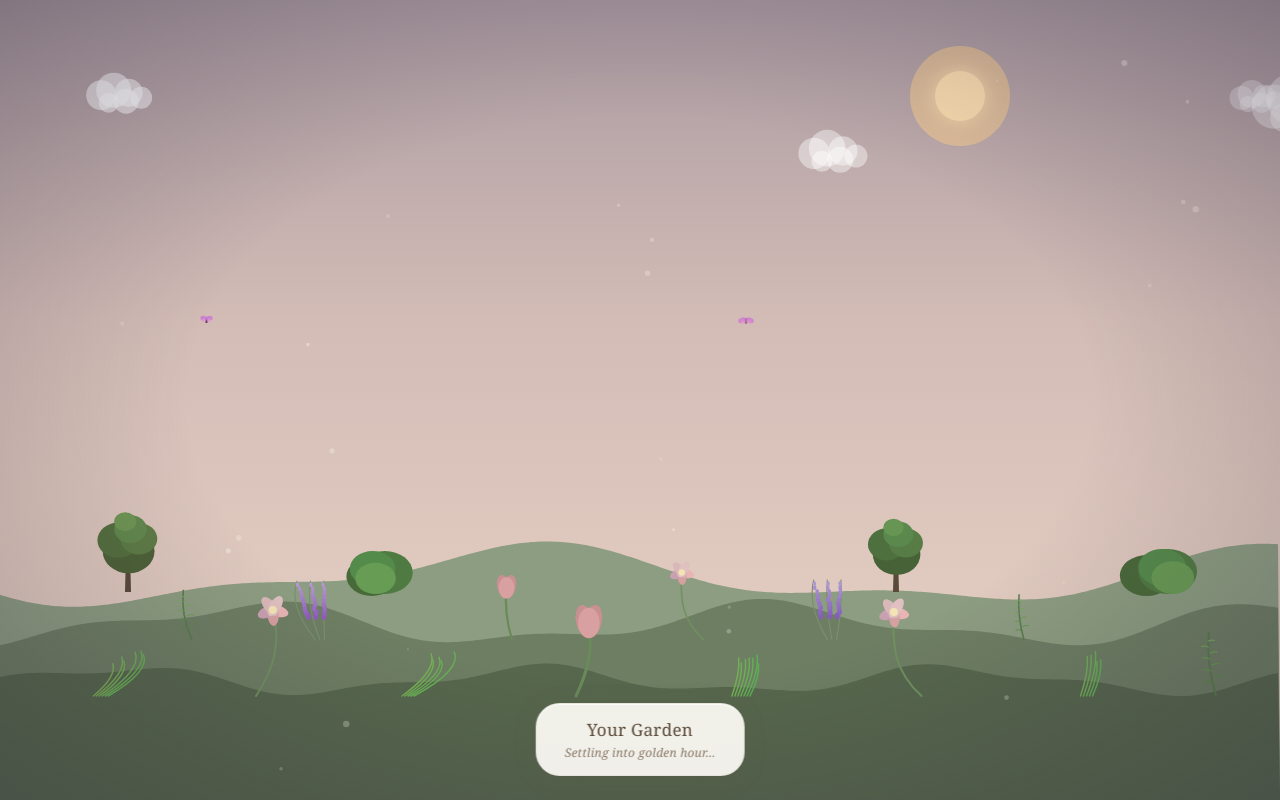
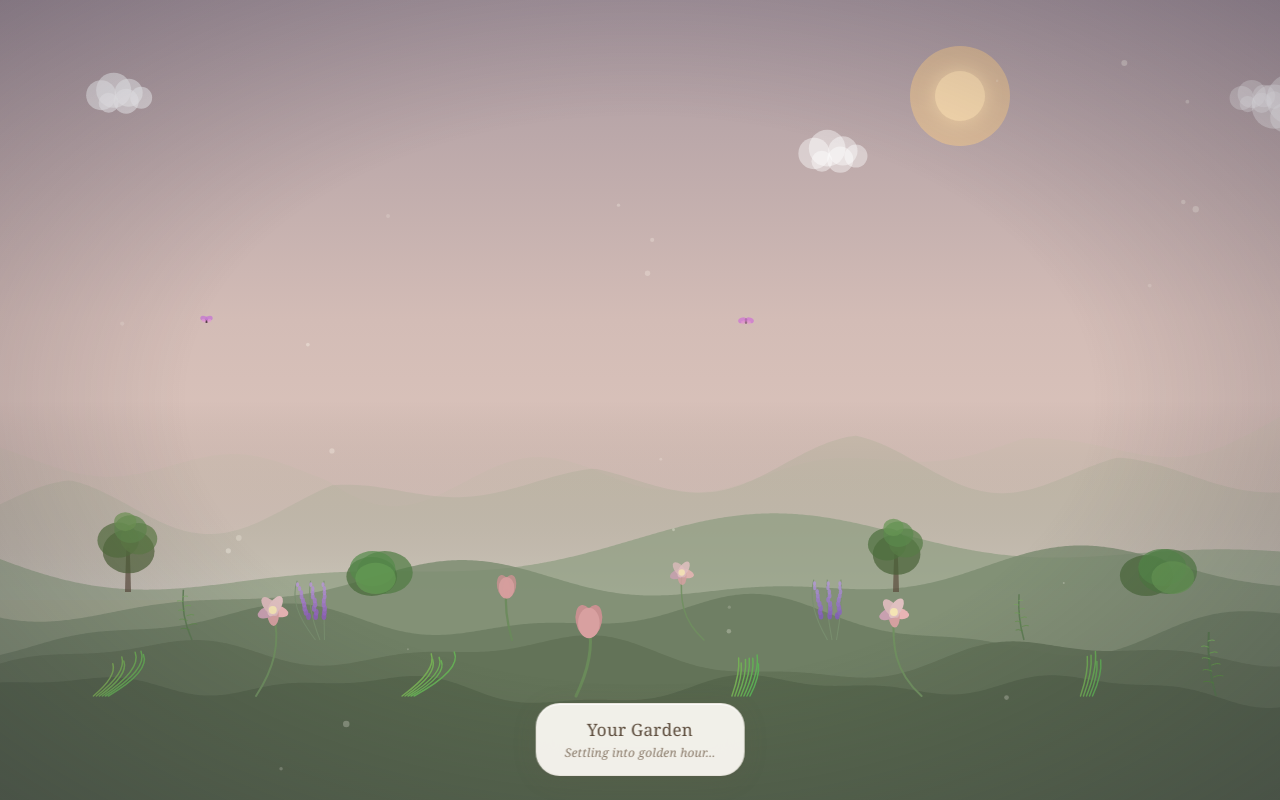
Before and after one commit to heavyriddie/hushful-garden, a plain HTML site: page index.html in a window 1280 px wide. Drawn offline with Linux system fonts and the light colour scheme.

Commit message:
Add deeper parallax layers with distant mountains and atmospheric perspective

```diff
--- a/index.html
+++ b/index.html
@@ -334,7 +334,11 @@
                 const sway = Math.sin(time * this.swaySpeed + this.swayOffset) * this.swayAmount;
                 const scale = this.getLayerScale();
 
+                // Atmospheric perspective - far layers are slightly faded
+                const layerOpacity = [0.7, 0.85, 1][this.layer] || 1;
+
                 ctx.save();
+                ctx.globalAlpha = layerOpacity;
                 ctx.translate(this.x, this.groundY);
                 ctx.scale(scale, scale);
 
@@ -746,30 +750,83 @@
             ctx.restore();
         }
 
-        function drawHills(ctx, palette, time) {
-            // Far hills
-            drawHillLayer(ctx, height * 0.72, palette.groundFar, 0.008, 25, time * 0.1);
+        function drawHills(ctx, palette, time, timeOfDay) {
+            const isNight = timeOfDay < 0.25 || timeOfDay > 0.8;
+
+            // Distant mountains - very faded silhouettes
+            const mountainColor = isNight
+                ? 'rgba(60, 55, 80, 0.4)'
+                : lerpColor(palette.skyBottom, palette.groundFar, 0.3);
+            drawMountainSilhouette(ctx, height * 0.55, mountainColor, 0.003, 60, time * 0.02, 0.35);
+            drawMountainSilhouette(ctx, height * 0.60, lerpColor(mountainColor, palette.groundFar, 0.3), 0.004, 45, time * 0.03 + 1, 0.45);
+
+            // Atmospheric haze layer behind far hills
+            const hazeGradient = ctx.createLinearGradient(0, height * 0.5, 0, height * 0.75);
+            hazeGradient.addColorStop(0, 'transparent');
+            hazeGradient.addColorStop(1, isNight ? 'rgba(42, 36, 56, 0.3)' : 'rgba(200, 210, 220, 0.25)');
+            ctx.fillStyle = hazeGradient;
+            ctx.fillRect(0, height * 0.5, width, height * 0.25);
+
+            // Far hills - most faded, slow parallax, gentle waves
+            drawHillLayer(ctx, height * 0.68, palette.groundFar, 0.006, 30, time * 0.05, 0.7);
+
+            // Mid-far hills
+            const midFarColor = lerpColor(palette.groundFar, palette.groundMid, 0.5);
+            drawHillLayer(ctx, height * 0.73, midFarColor, 0.009, 22, time * 0.08 + 0.5, 0.85);
+
             // Mid hills
-            drawHillLayer(ctx, height * 0.78, palette.groundMid, 0.012, 18, time * 0.15 + 1);
-            // Near ground
-            drawHillLayer(ctx, height * 0.85, palette.groundNear, 0.015, 12, time * 0.2 + 2);
+            drawHillLayer(ctx, height * 0.78, palette.groundMid, 0.012, 18, time * 0.12 + 1.2, 0.92);
+
+            // Near-mid hills
+            const nearMidColor = lerpColor(palette.groundMid, palette.groundNear, 0.5);
+            drawHillLayer(ctx, height * 0.82, nearMidColor, 0.014, 14, time * 0.16 + 2, 0.96);
+
+            // Near ground - sharpest, fastest parallax
+            drawHillLayer(ctx, height * 0.86, palette.groundNear, 0.018, 10, time * 0.2 + 2.8, 1);
         }
 
-        function drawHillLayer(ctx, baseY, color, freq, amplitude, offset) {
+        function drawMountainSilhouette(ctx, baseY, color, freq, amplitude, offset, opacity) {
+            ctx.save();
+            ctx.globalAlpha = opacity;
             ctx.fillStyle = color;
             ctx.beginPath();
             ctx.moveTo(0, height);
 
-            for (let x = 0; x <= width; x += 3) {
+            // Jagged mountain peaks with varying heights
+            for (let x = 0; x <= width; x += 4) {
+                const peakNoise = Math.sin(x * 0.02 + offset * 3) * 0.5 + 0.5;
                 const y = baseY +
-                    Math.sin(x * freq + offset) * amplitude +
-                    Math.sin(x * freq * 2.3 + offset * 1.5) * amplitude * 0.4;
+                    Math.sin(x * freq + offset) * amplitude * peakNoise +
+                    Math.abs(Math.sin(x * freq * 3 + offset * 2)) * amplitude * 0.3;
                 ctx.lineTo(x, y);
             }
 
             ctx.lineTo(width, height);
             ctx.closePath();
             ctx.fill();
+            ctx.restore();
+        }
+
+        function drawHillLayer(ctx, baseY, color, freq, amplitude, offset, opacity = 1) {
+            ctx.save();
+            ctx.globalAlpha = opacity;
+            ctx.fillStyle = color;
+            ctx.beginPath();
+            ctx.moveTo(0, height);
+
+            // More organic hill shape with multiple sine waves
+            for (let x = 0; x <= width; x += 2) {
+                const y = baseY +
+                    Math.sin(x * freq + offset) * amplitude +
+                    Math.sin(x * freq * 2.3 + offset * 1.5) * amplitude * 0.4 +
+                    Math.sin(x * freq * 0.5 + offset * 0.7) * amplitude * 0.6;
+                ctx.lineTo(x, y);
+            }
+
+            ctx.lineTo(width, height);
+            ctx.closePath();
+            ctx.fill();
+            ctx.restore();
         }
 
         // ═══════════════════════════════════════════════════════════
@@ -901,8 +958,8 @@
                 });
             }
 
-            // Hills (parallax ground layers)
-            drawHills(ctx, palette, time);
+            // Hills (parallax ground layers with atmospheric depth)
+            drawHills(ctx, palette, time, timeOfDay);
 
             // Plants by layer
             plants.forEach(p => p.draw(ctx, time, palette));
```
